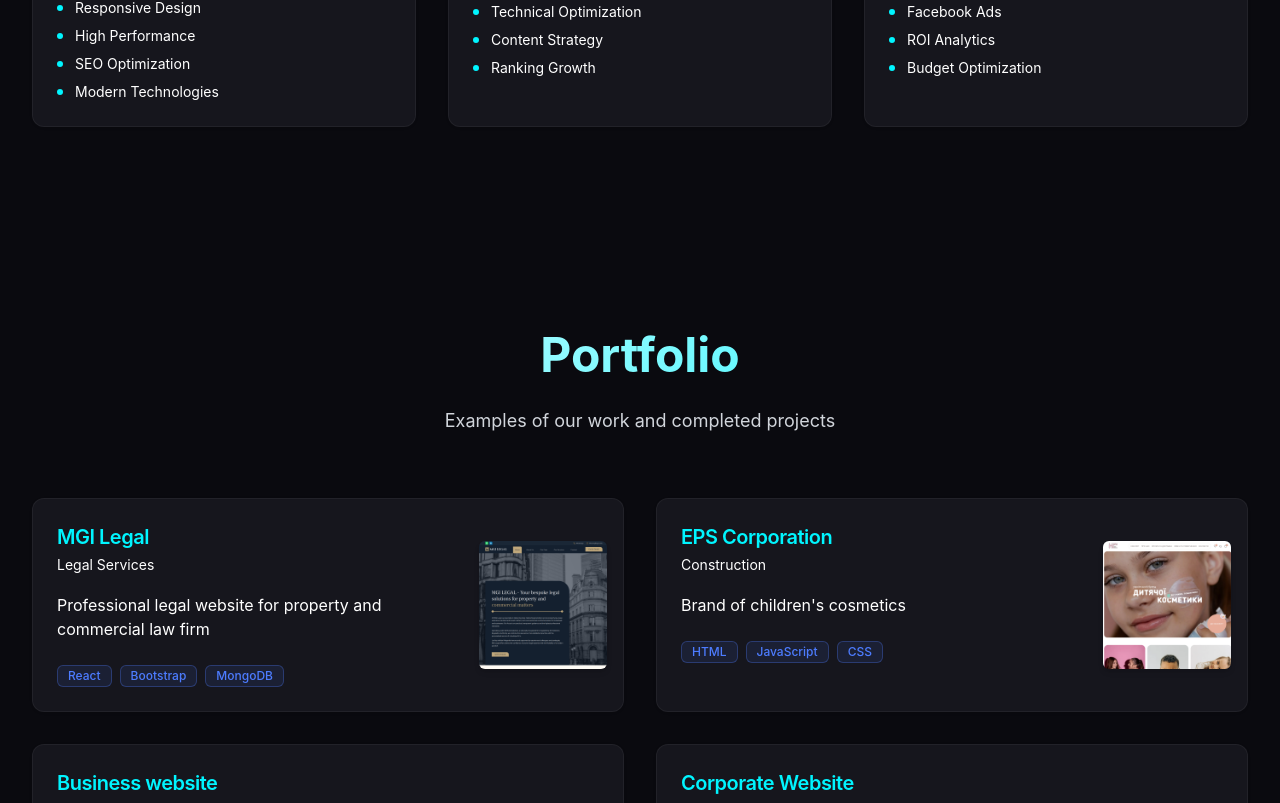
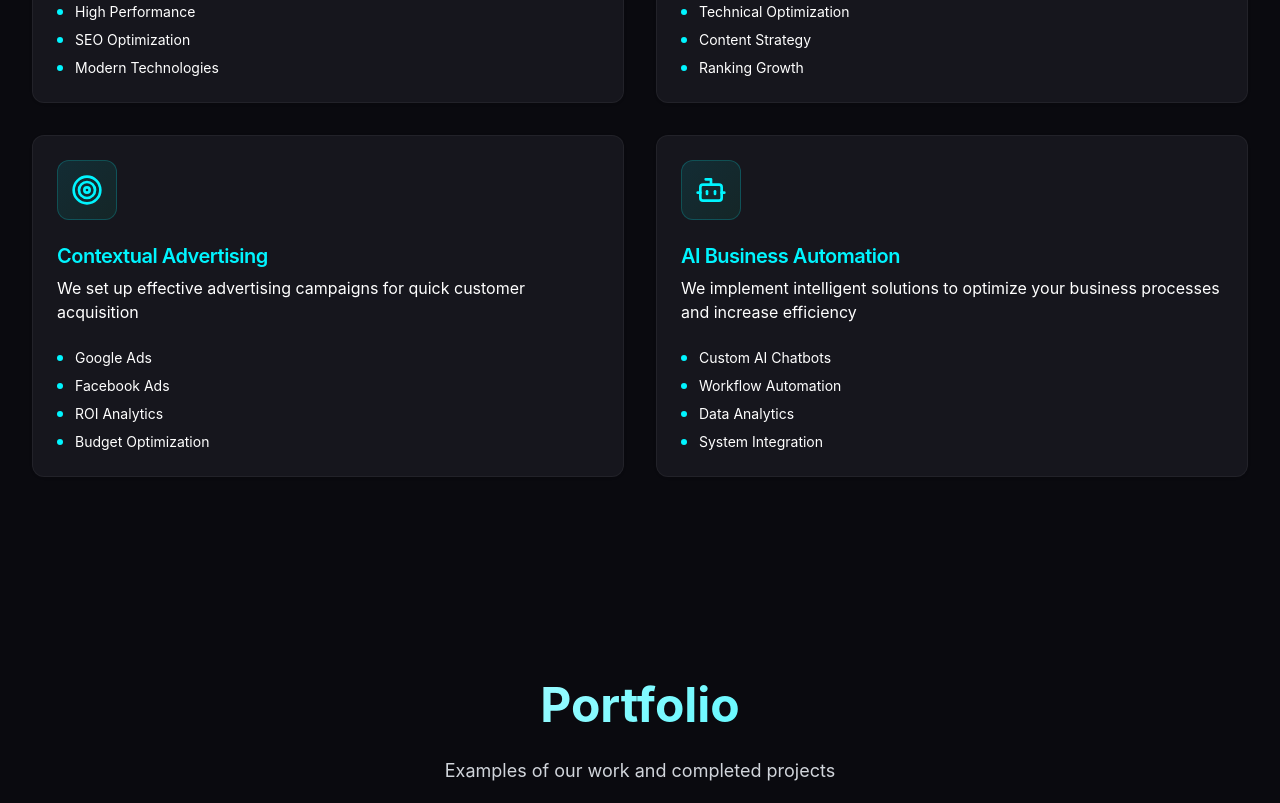
Before and after one commit to Crypto-enthusiast1/WebVibe, a React (Create React App) app: page / in a window 1280 px wide. Shown: the part 1314-2117 px from the top of the page. Built offline with nearby package versions, Linux system fonts and the light colour scheme; no server answers.

Commit message:
added new service and changed price policy

```diff
--- a/src/components/Services.jsx
+++ b/src/components/Services.jsx
@@ -1,11 +1,12 @@
-import { Code, TrendingUp, Target } from 'lucide-react';
+import { Code, TrendingUp, Target, Bot } from 'lucide-react';
 import { Card, CardContent, CardDescription, CardHeader, CardTitle } from './ui/card';
 import { useTranslation } from 'react-i18next';
 
 const iconMap = {
    1: Code,
    2: TrendingUp,
-   3: Target
+   3: Target,
+   4: Bot
 };
 
 const Services = () => {
@@ -20,7 +21,7 @@ const Services = () => {
                <p className="section-subtitle">{t('services.subtitle')}</p>
             </div>
 
-            <div className="grid grid-cols-1 md:grid-cols-2 lg:grid-cols-3 gap-8">
+            <div className="grid grid-cols-1 md:grid-cols-2 lg:grid-cols-2 gap-8">
                {Array.isArray(services) && services.map((service) => {
                   const Icon = iconMap[service.id];
                   if (!Icon) return null;
--- a/src/locales/en.json
+++ b/src/locales/en.json
@@ -55,6 +55,17 @@
                "Facebook Ads",
                "ROI Analytics",
                "Budget Optimization"
+            ]
+         },
+         {
+            "id": 4,
+            "title": "AI Business Automation",
+            "description": "We implement intelligent solutions to optimize your business processes and increase efficiency",
+            "features": [
+               "Custom AI Chatbots",
+               "Workflow Automation",
+               "Data Analytics",
+               "System Integration"
             ]
          }
       ]
@@ -160,7 +171,7 @@
       "website_development_note": "Includes planning, design and launch",
       "advertising_campaign_title": "Advertising Campaign",
       "advertising_campaign_note": "The cost of each campaign is calculated individually based on your goals and budget",
-      "starting_price": "Starting at 500€",
+      "starting_price": "Transparent pricing",
       "feature1": "Full development cycle from design to launch",
       "feature2": "Responsive layout for all devices",
       "feature3": "Basic SEO optimization",
--- a/src/locales/fr.json
+++ b/src/locales/fr.json
@@ -55,6 +55,17 @@
                "Facebook Ads",
                "Analyse ROI",
                "Optimisation de Budget"
+            ]
+         },
+         {
+            "id": 4,
+            "title": "Automatisation IA",
+            "description": "Nous implémentons des solutions intelligentes pour optimiser vos processus métier et augmenter l'efficacité",
+            "features": [
+               "Chatbots IA personnalisés",
+               "Automatisation des flux",
+               "Analyse de données",
+               "Intégration système"
             ]
          }
       ]
@@ -160,7 +171,7 @@
       "website_development_note": "Incluant la planification, la conception et le lancement",
       "advertising_campaign_title": "Campagne Publicitaire",
       "advertising_campaign_note": "Le coût de chaque campagne est calculé individuellement selon vos objectifs et votre budget",
-      "starting_price": "À partir de 500 €",
+      "starting_price": "Tarifs transparents",
       "feature1": "Cycle complet de développement de la conception au lancement",
       "feature2": "Mise en page réactive pour tous les appareils",
       "feature3": "Optimisation SEO basique",
--- a/src/locales/nl.json
+++ b/src/locales/nl.json
@@ -55,6 +55,17 @@
                "Facebook Ads",
                "ROI-analyse",
                "Budgetoptimalisatie"
+            ]
+         },
+         {
+            "id": 4,
+            "title": "AI-automatisering",
+            "description": "We implementeren intelligente oplossingen om uw bedrijfsprocessen te optimaliseren en de efficiëntie te verhogen",
+            "features": [
+               "Aangepaste AI-chatbots",
+               "Workflowautomatisering",
+               "Data-analyse",
+               "Systeemintegratie"
             ]
          }
       ]
@@ -160,7 +171,7 @@
       "website_development_note": "Inclusief planning, ontwerp en lancering",
       "advertising_campaign_title": "Advertentiecampagne",
       "advertising_campaign_note": "De kosten van elke campagne worden individueel berekend op basis van uw doelstellingen en budget",
-      "starting_price": "Vanaf 500 €",
+      "starting_price": "Transparante tarieven",
       "feature1": "Volledige ontwikkelingscyclus van ontwerp tot lancering",
       "feature2": "Responsieve layout voor alle apparaten",
       "feature3": "Basis SEO-optimalisatie",
--- a/src/locales/ru.json
+++ b/src/locales/ru.json
@@ -55,6 +55,17 @@
                "Facebook Ads",
                "Аналитика ROI",
                "Оптимизация бюджета"
+            ]
+         },
+         {
+            "id": 4,
+            "title": "Автоматизация с ИИ",
+            "description": "Внедряем интеллектуальные решения для оптимизации бизнес-процессов и повышения эффективности",
+            "features": [
+               "AI-чатботы и ассистенты",
+               "Автоматизация процессов",
+               "Аналитика данных",
+               "Интеграция систем"
             ]
          }
       ]
@@ -160,7 +171,7 @@
       "website_development_note": "Включая планирование, дизайн и запуск",
       "advertising_campaign_title": "Рекламная кампания",
       "advertising_campaign_note": "Стоимость каждой кампании рассчитывается индивидуально в зависимости от целей и бюджета",
-      "starting_price": "От 500€",
+      "starting_price": "Прозрачные тарифы",
       "feature1": "Полный цикл разработки от дизайна до запуска",
       "feature2": "Адаптивная верстка для всех устройств",
       "feature3": "Базовая SEO-оптимизация",
--- a/src/locales/ua.json
+++ b/src/locales/ua.json
@@ -55,6 +55,17 @@
                "Facebook Ads",
                "Аналіз ROI",
                "Оптимізація бюджету"
+            ]
+         },
+         {
+            "id": 4,
+            "title": "Автоматизація з ШІ",
+            "description": "Впроваджуємо інтелектуальні рішення для оптимізації бізнес-процесів та підвищення ефективності",
+            "features": [
+               "AI-чатботи та асистенти",
+               "Автоматизація процесів",
+               "Аналітика даних",
+               "Інтеграція систем"
             ]
          }
       ]
@@ -160,7 +171,7 @@
       "website_development_note": "Включаючи планування, дизайн і запуск",
       "advertising_campaign_title": "Рекламна кампанія",
       "advertising_campaign_note": "Вартість кожної кампанії розраховується індивідуально залежно від цілей і бюджету",
-      "starting_price": "Від 500€",
+      "starting_price": "Прозорі тарифи",
       "feature1": "Повний цикл розробки від дизайну до запуску",
       "feature2": "Адаптивна верстка для всіх пристроїв",
       "feature3": "Базова SEO-оптимізація",
```
